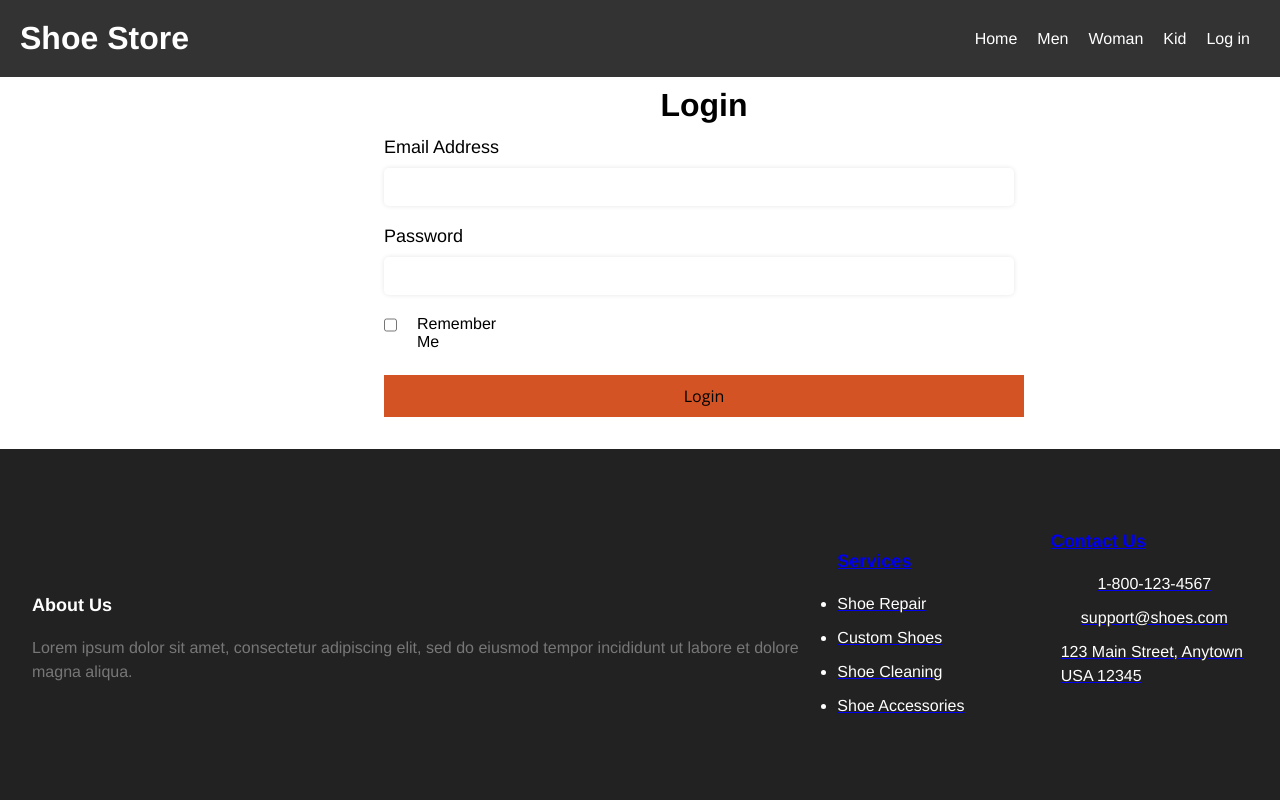
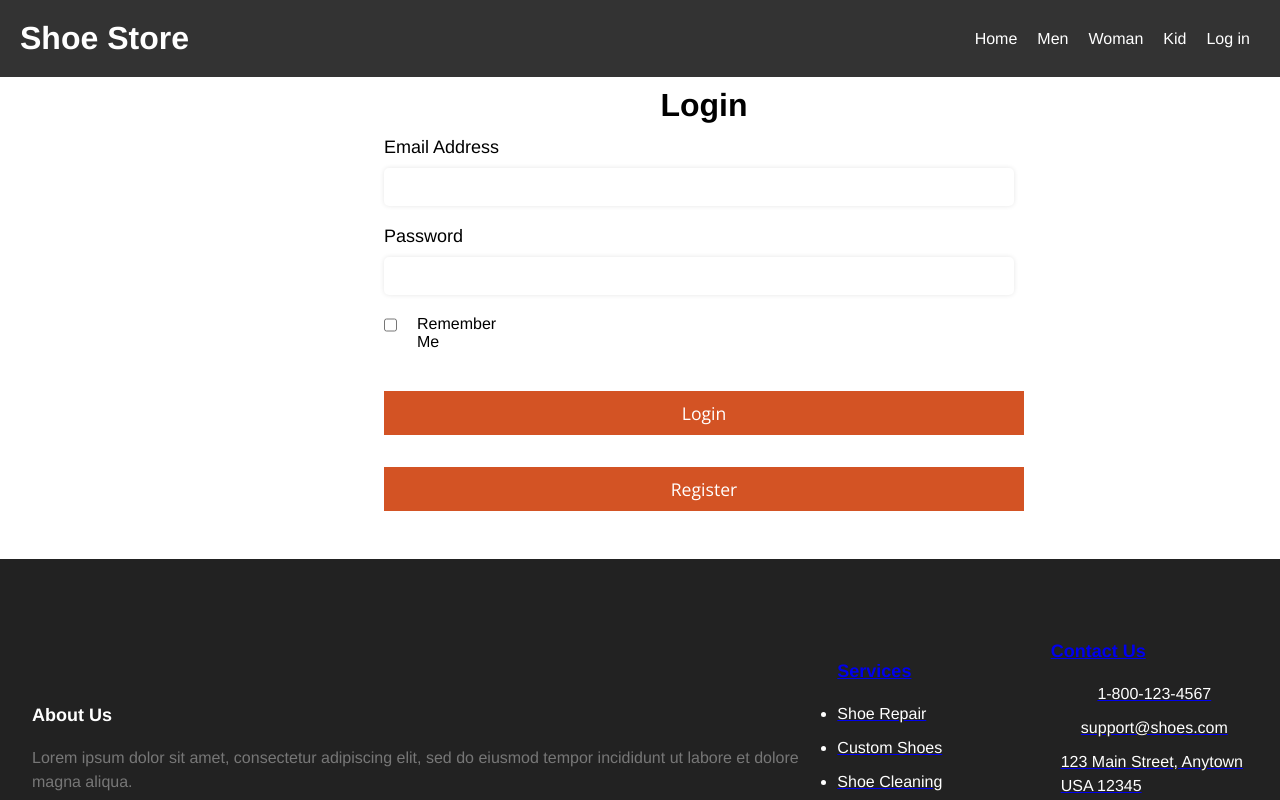
Before and after one commit to lafupra/shoe-site-0.0.3, a React (Create React App) app: page /Login in a window 1280 px wide. Shown: the top 800 px of the page. Built offline with nearby package versions, Linux system fonts and the light colour scheme.

Commit message:
register

```diff
--- a/src/App.js
+++ b/src/App.js
@@ -45,7 +45,7 @@ function App() {
         <Route path="/contactus" element={<ContactUs/>}/>
         <Route path="/services" element={<Services/>}/>
         <Route path="/Login" element={<Login/>}/>
-        <Route path="/Register" element={<Register/>}/>
+        <Route path="/register" element={<Register/>}/>
         <Route path="/admin/product" element={<ProductCrud/>}/>
         <Route path="/admin/user" element={<UserCrud/>}/>
         <Route path="/receipt" element={<Receipt/>}/>
--- a/src/Pages/Auth/Login/Login.js
+++ b/src/Pages/Auth/Login/Login.js
@@ -5,6 +5,7 @@ import axios from "axios"
 import { useDispatch} from "react-redux";
 import {submituser} from "../../../Redux/userRedux"
 import { apiUrl } from "../../../Data";
+import {Link} from "react-router-dom"
 
 
 const Login = () => {
@@ -85,7 +86,9 @@ alert("login succesfully")
     <input type="checkbox"  style={loginTable.check} />
     <label >Remember Me</label>
   </div>
-  <button onClick={handleSubmit} type="submit"style={loginTable.loginBtn}>Login</button>
+  <button onClick={handleSubmit} type="submit"style={loginTable.loginBtn}>Login</button> <br/>
+
+ <Link to={"/register"}><button type="submit"style={loginTable.loginBtn}>Register</button></Link>
 
 </div>
 
--- a/src/Pages/Auth/Login/LoginStyle.js
+++ b/src/Pages/Auth/Login/LoginStyle.js
@@ -24,7 +24,11 @@
     },
     loginBtn:{
         width:"50%",
-         textAlign:"center"
+         textAlign:"center",
+         margin:"1rem auto",
+         color:"white",
+         fontWeight:"550",
+         fontSize:"1.1rem"
 
 
     }
--- a/src/Pages/Auth/Register/LoginStyle.js
+++ b/src/Pages/Auth/Register/LoginStyle.js
@@ -24,7 +24,9 @@
     },
     loginBtn:{
         width:"50%",
-         textAlign:"center"
+         textAlign:"center",
+         color:"white",
+         fontSize:"1.1rem"
 
 
     }
```
